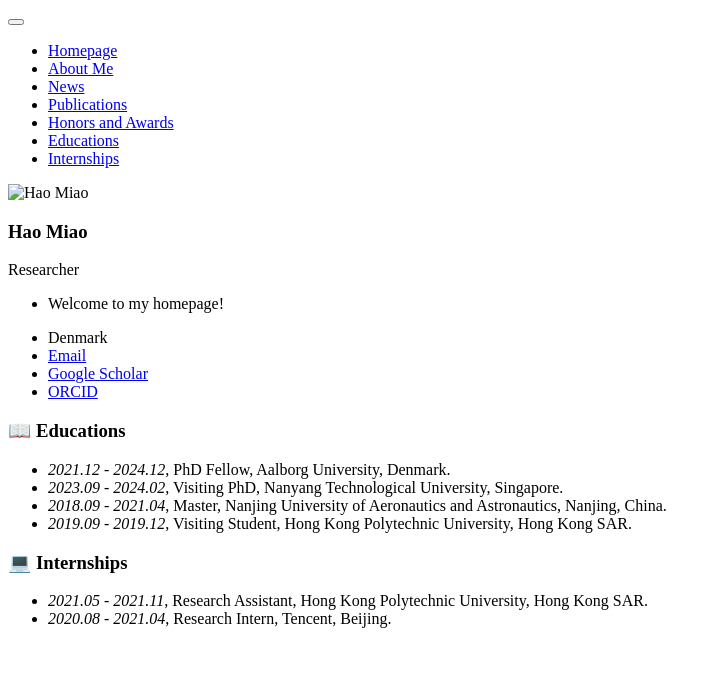
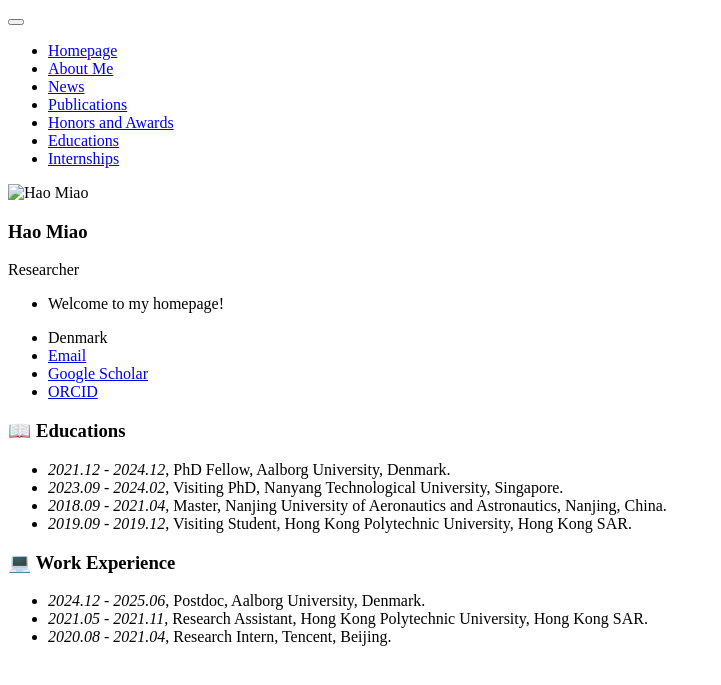
Before and after one commit to MiaoHaoSunny/MiaoHaoSunny.github.io, a Jekyll site: the page built from _pages/includes/others.md, in a window 1280 px wide. Shown: the top 685 px of the page, without its empty margins (0-721 px from the left). Built offline with Jekyll 4.4.1, drawn with Linux system fonts in a browser that asks for light colours; our own code applies the rules of GitHub Pages for plain Markdown files.

Commit message:
Update others.md

```diff
--- a/_pages/includes/others.md
+++ b/_pages/includes/others.md
@@ -5,6 +5,7 @@
 - *2018.09 - 2021.04*, Master, Nanjing University of Aeronautics and Astronautics, Nanjing, China.
 - *2019.09 - 2019.12*, Visiting Student, Hong Kong Polytechnic University, Hong Kong SAR.
 
-# 💻 Internships
+# 💻 Work Experience
+- *2024.12 - 2025.06*, Postdoc, Aalborg University, Denmark.
 - *2021.05 - 2021.11*, Research Assistant, Hong Kong Polytechnic University, Hong Kong SAR.
 - *2020.08 - 2021.04*, Research Intern, Tencent, Beijing.
```
